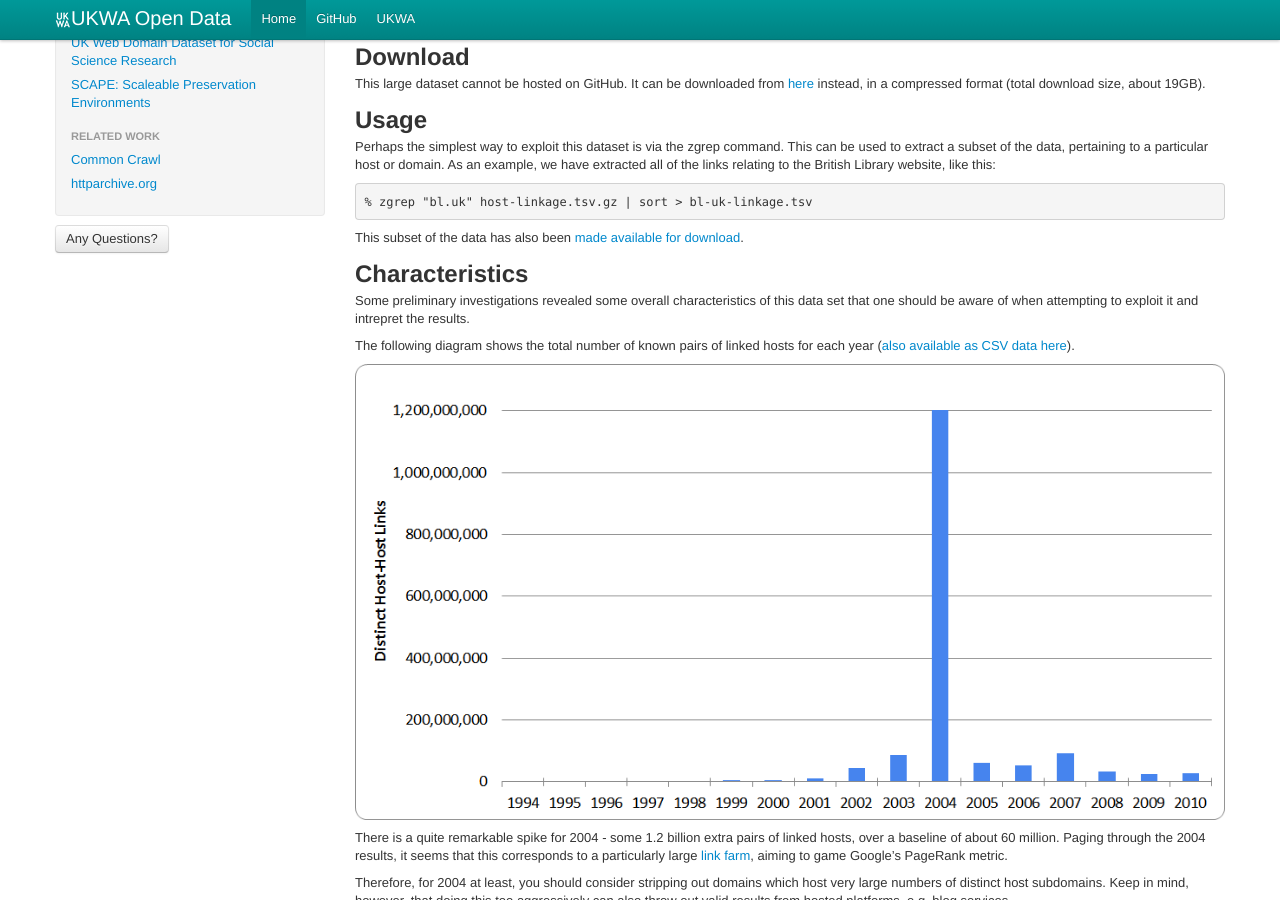
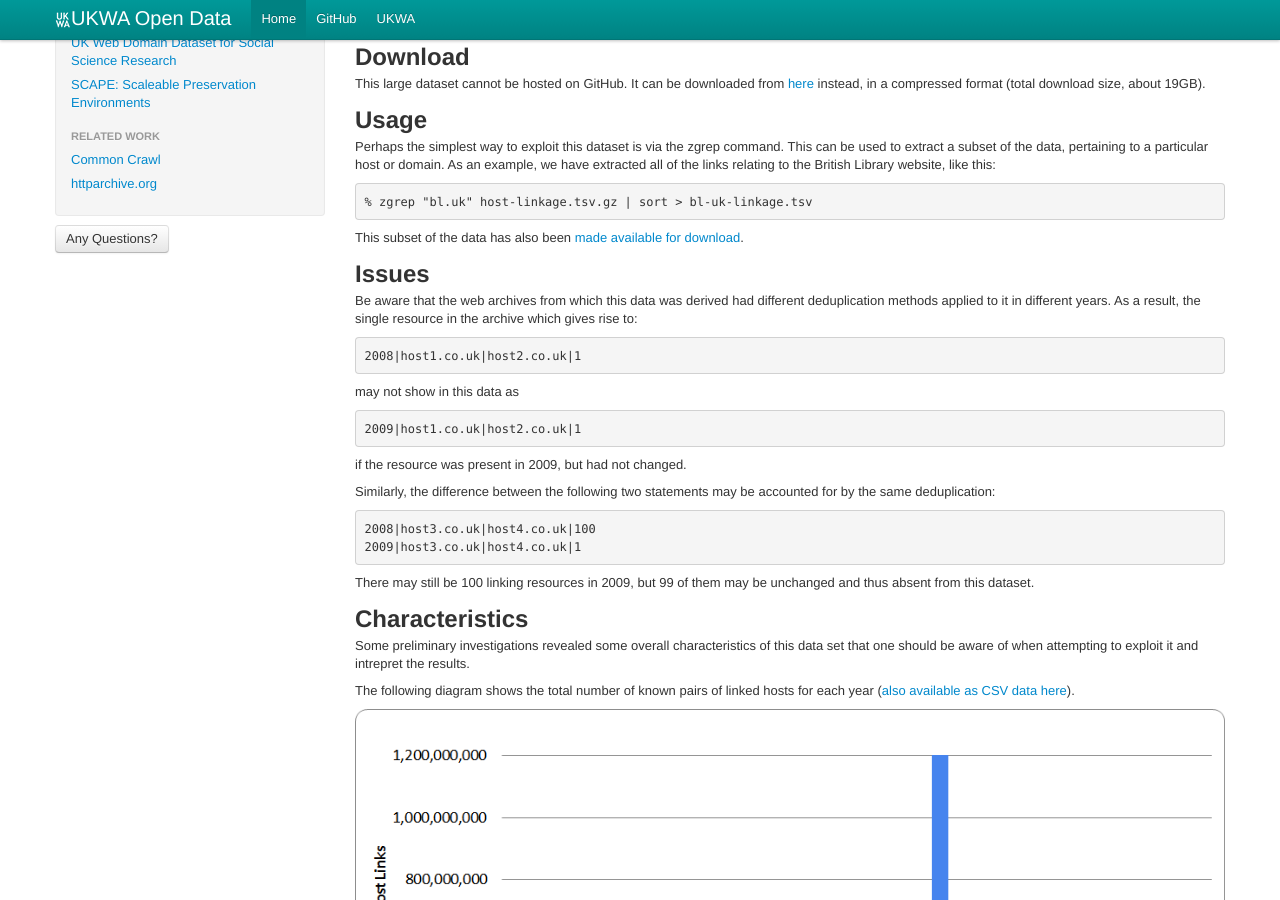
Before and after one commit to ukwa/opendata, a Jekyll site: the page built from ukwa.ds.2/host-linkage/index.md, in a window 1280 px wide and 900 px high, scrolled down 485 px. Built offline with Jekyll 4.4.1, drawn with Linux system fonts in a browser that asks for light colours.

Commit message:
Added note on de-duplication issue.

```diff
--- a/ukwa.ds.2/host-linkage/index.md
+++ b/ukwa.ds.2/host-linkage/index.md
@@ -41,6 +41,26 @@ Perhaps the simplest way to exploit this dataset is via the zgrep command. This
 
 This subset of the data has also been [made available for download](http://www.webarchive.org.uk/datasets/ukwa.ds.2/linkage/).
 
+Issues
+------
+
+Be aware that the web archives from which this data was derived had different deduplication methods applied to it in different years. As a result, the single resource in the archive which gives rise to:
+
+    2008|host1.co.uk|host2.co.uk|1
+
+may not show in this data as
+
+    2009|host1.co.uk|host2.co.uk|1
+
+if the resource was present in 2009, but had not changed.
+
+Similarly, the difference between the following two statements may be accounted for by the same deduplication:
+
+    2008|host3.co.uk|host4.co.uk|100
+    2009|host3.co.uk|host4.co.uk|1
+
+There may still be 100 linking resources in 2009, but 99 of them may be unchanged and thus absent from this dataset.
+
 Characteristics
 ---------------
 
```
